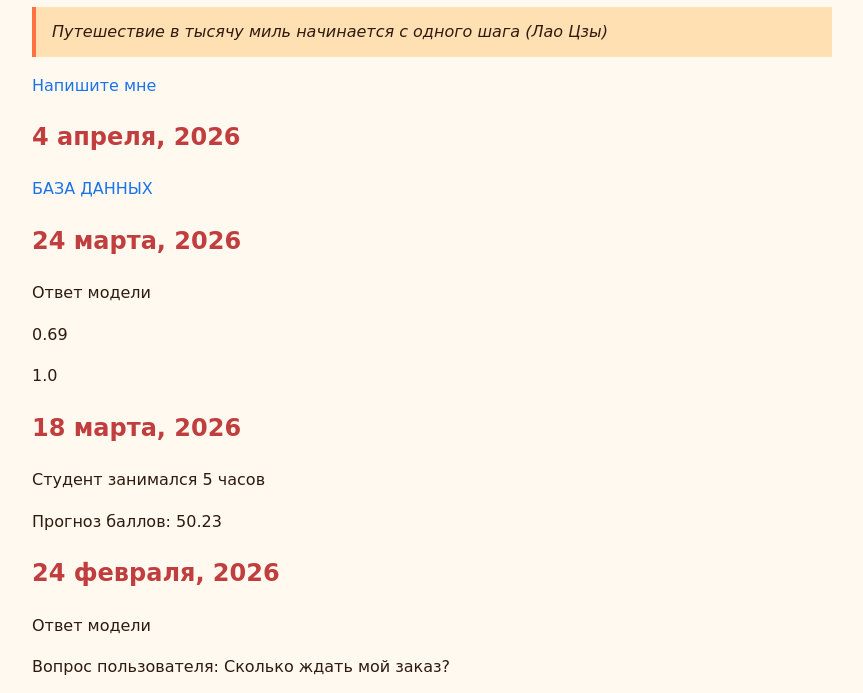
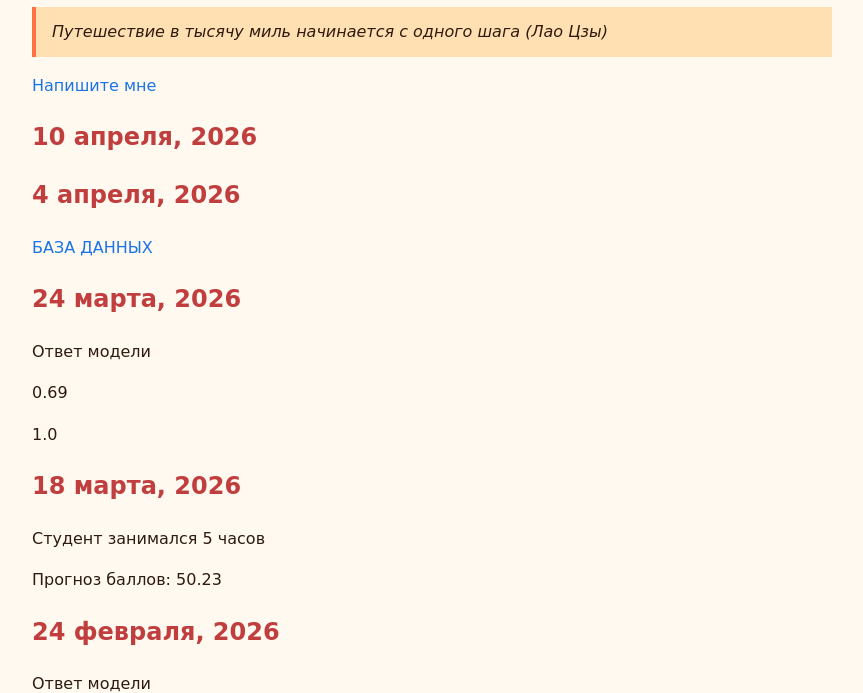
Before and after one commit to Milanix08/dem.github.io, a plain HTML site: page index.html in a window 1280 px wide. Shown: the part 107-800 px from the top of the page, without its empty margins (208-1071 px from the left). Drawn offline with Linux system fonts and the light colour scheme.

Commit message:
Update index.html

```diff
--- a/index.html
+++ b/index.html
@@ -51,6 +51,8 @@
   <h1>МОЙ БЛОГ</h1>
   <blockquote class="q">Путешествие в тысячу миль начинается с одного шага (Лао Цзы)</blockquote>
   <p><a href="mailto:milanaguseva@gmail.com">Напишите мне</a></p>
+  <p> <h2> 10 апреля, 2026</h2>
+    <a href= "общ  иерархия.png> БАЗА ДАННЫХ"</a>
 
   <p> <h2>4 апреля, 2026</h2>
     <a href= "pac.png">БАЗА ДАННЫХ</a>
```
